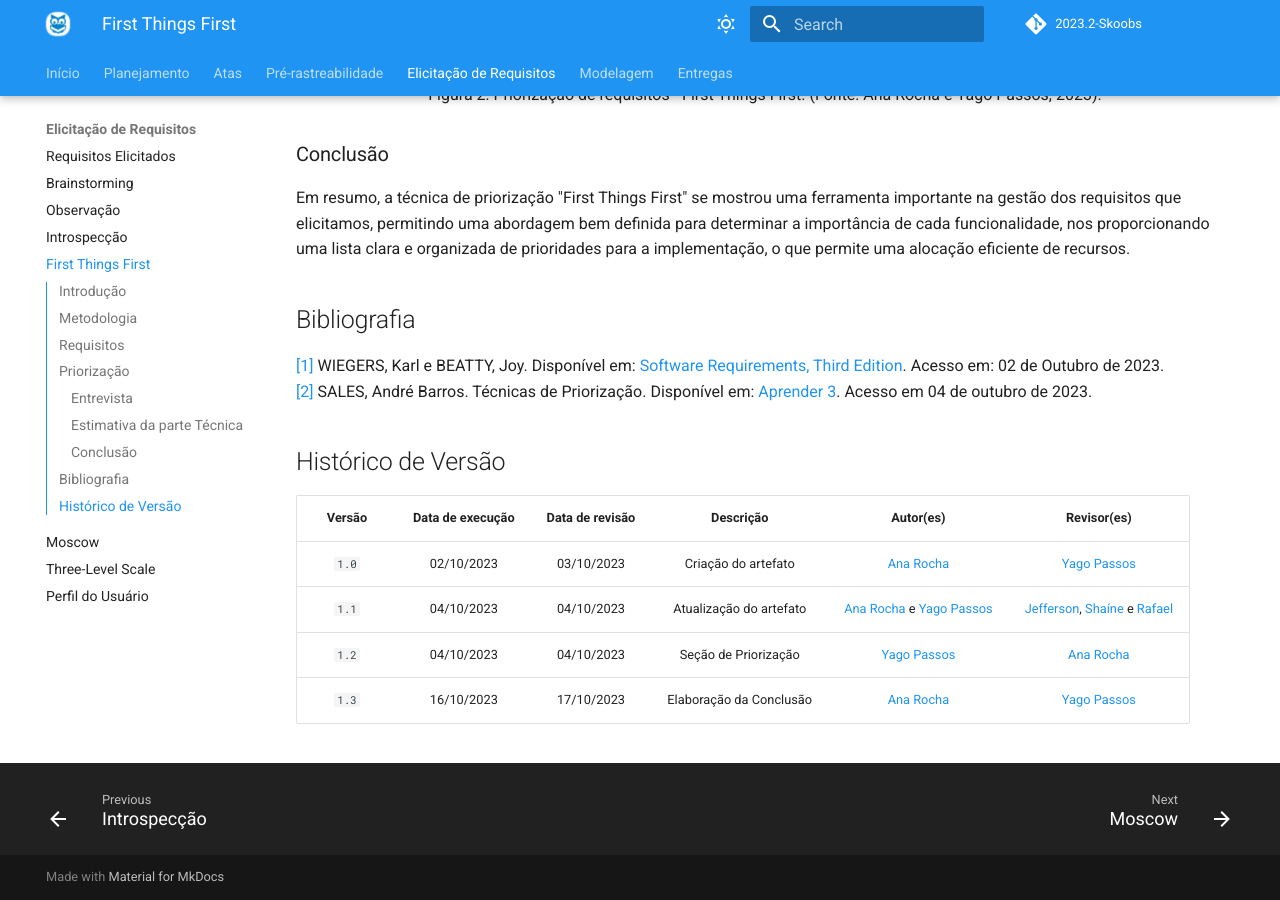
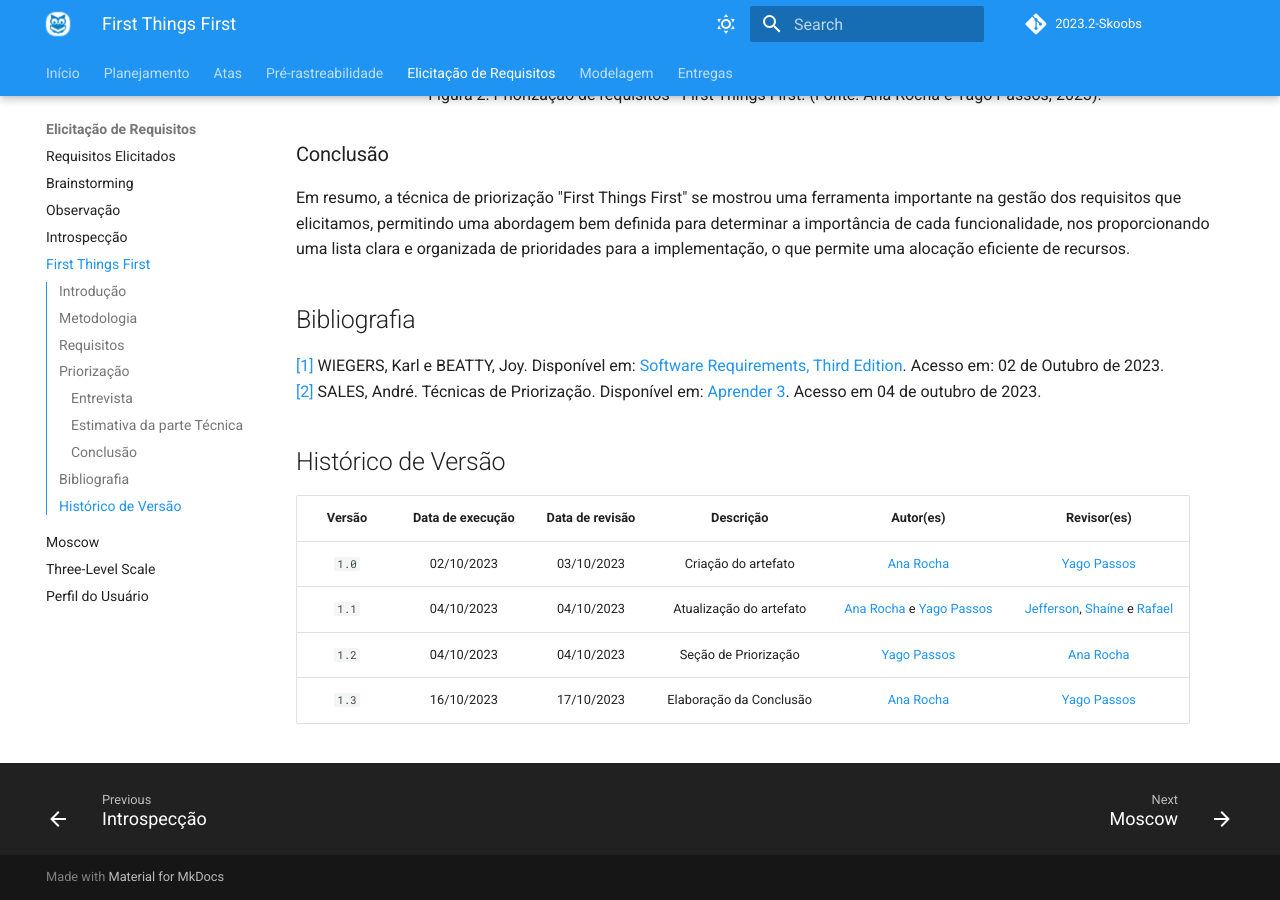
Before and after one commit to Requisitos-de-Software/2023.2-Skoob, an MkDocs documentation site: the page built from docs/elicitacao/first_things_first.md, in a window 1280 px wide and 900 px high, scrolled down 4570 px. Built offline with MkDocs 1.6.1 and Material for MkDocs 9.7.7, drawn with Linux system fonts in a browser that asks for light colours; comment, search, counter and statistics services are not loaded.

Commit message:
correção: bibliografia

```diff
--- a/docs/elicitacao/first_things_first.md
+++ b/docs/elicitacao/first_things_first.md
@@ -96,7 +96,7 @@ Em resumo, a técnica de priorização "First Things First" se mostrou uma ferra
 ## Bibliografia
 
 <a id="aa" href="#a">[1]</a> WIEGERS, Karl e BEATTY, Joy. Disponível em: [Software Requirements, Third Edition](https://aprender3.unb.br/pluginfile.php/2692778/mod_resource/content/2/PriorizaA%CC%83%C2%A7A%CC%83%C2%A3o%20de%20Req.pdf). Acesso em: 02 de Outubro de 2023.</br>
-<a id="bb" href="#b">[2]</a> SALES, André Barros. Técnicas de Priorização. Disponível em: [Aprender 3](https://aprender3.unb.br/pluginfile.php/2692772/mod_resource/content/2/Requisitos%20-%20Aula%2007.pdf). Acesso em 04 de outubro de 2023.
+<a id="bb" href="#b">[2]</a> SALES, André. Técnicas de Priorização. Disponível em: [Aprender 3](https://aprender3.unb.br/pluginfile.php/2692772/mod_resource/content/2/Requisitos%20-%20Aula%2007.pdf). Acesso em 04 de outubro de 2023.
 
 ## Histórico de Versão
 
```
